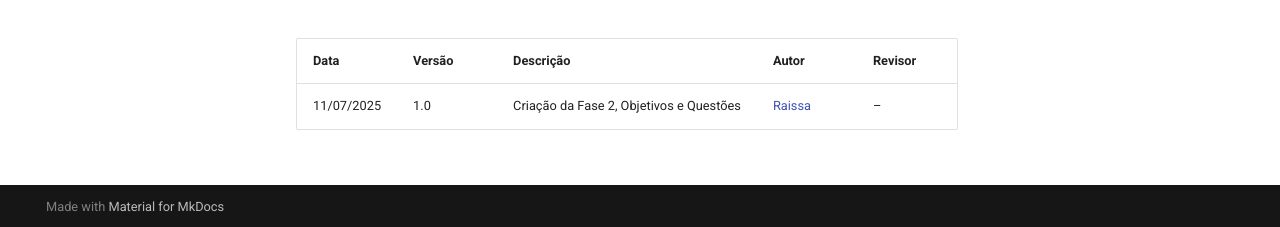
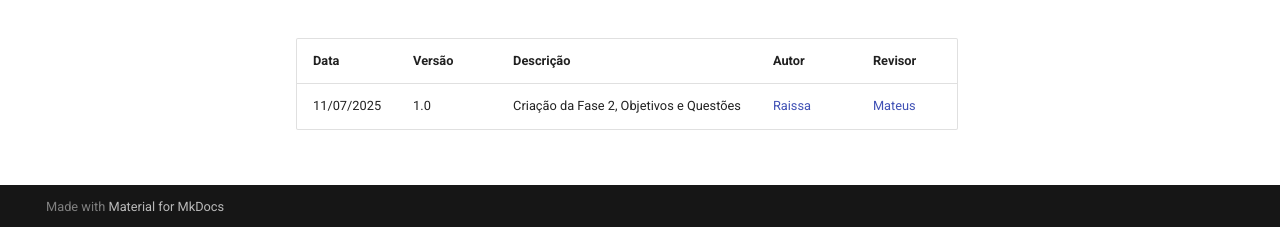
Before and after one commit to FCTE-Qualidade-de-Software-1/2025-1-T01-Mateus-Villela-Raissa-Andrade, an MkDocs documentation site: the page built from docs/Fase2.md, in a window 1280 px wide and 900 px high, scrolled down 3042 px. Shown: the part 670-897 px from the top of the window. Built offline with MkDocs 1.6.1 and Material for MkDocs 9.7.7, drawn with Linux system fonts in a browser that asks for light colours; comment, search, counter and statistics services are not loaded.

Commit message:
Update Fase2.md

```diff
--- a/docs/Fase2.md
+++ b/docs/Fase2.md
@@ -133,7 +133,7 @@
       <td>1.0</td>
       <td>Criação da Fase 2, Objetivos e Questões</td>
       <td><a href="https://github.com/RaissaAndradeS">Raissa</a></td>
-      <td>–</td>
+      <td><a href="https://github.com/MVConsorte">Mateus</a></td>
     </tr>
   </tbody>
 </table>
```
